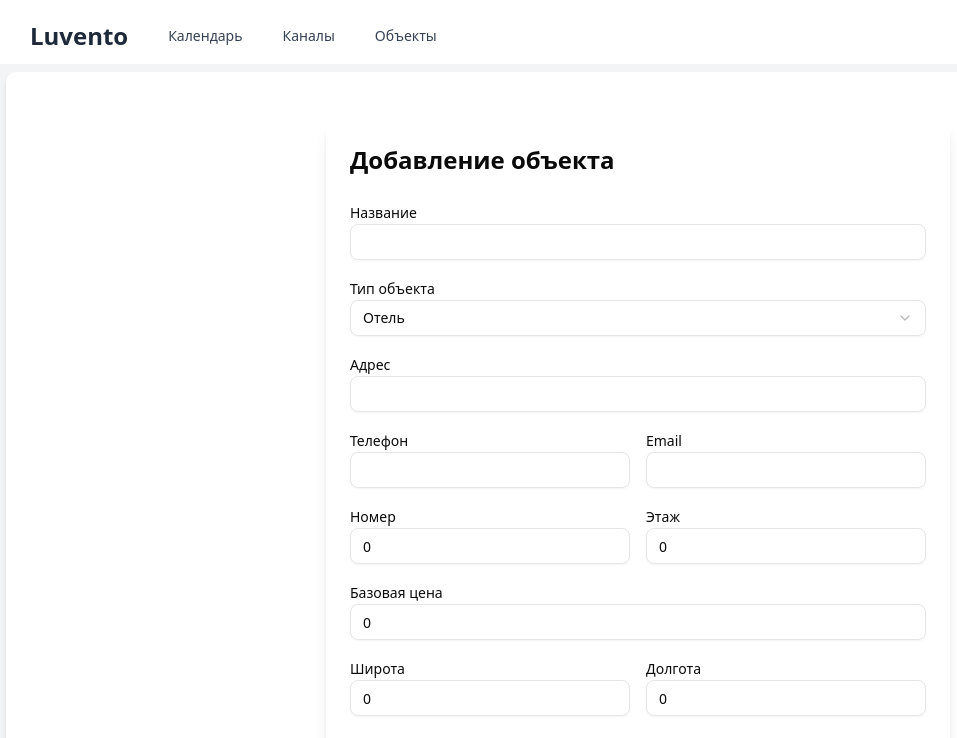
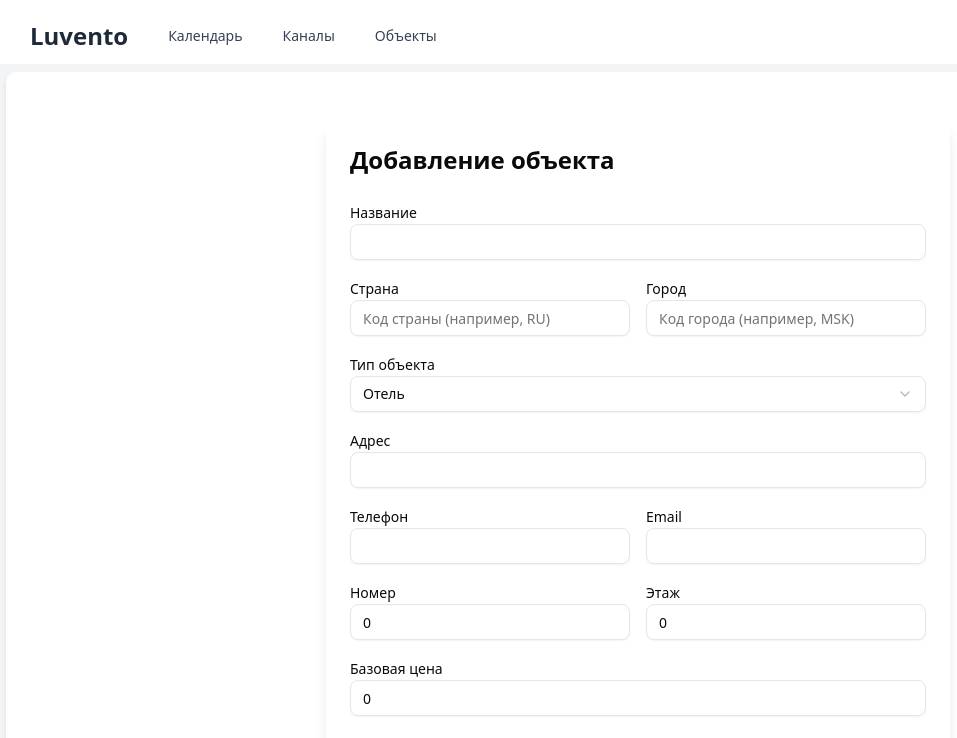
Before and after one commit to TheonAegor/luvento, a React (Vite) app: page /properties/new in a window 1280 px wide. Shown: the top 738 px of the page, without its empty margins (2-959 px from the left). Built offline with nearby package versions, Linux system fonts and the light colour scheme.

Commit message:
Dev v2 shadcn (#2)
* fix build errors

* pnpm install

---------

Co-authored-by: proskurin.egor <proskurin.egor@wildberries.work>

```diff
--- a/src/App.tsx
+++ b/src/App.tsx
@@ -10,7 +10,7 @@ import { useState } from 'react'
 import { Booking } from '@/types/booking'
 import { mockRooms } from "@/mocks/rooms.ts"
 import { mockBookings } from "@/mocks/bookings.ts"
-import { PropertyForm } from "@/components/property/propertyForm"
+import { PropertyForm } from "@/components/property/PropertyForm"
 import { Property, PropertyModel } from "@/types/property"
 // import Home from './pages/Home'
 // import Documentation from './pages/Documentation'
--- a/src/components/bookingTable/bookingTable.tsx
+++ b/src/components/bookingTable/bookingTable.tsx
@@ -1,6 +1,6 @@
 import { Table, TableBody, TableCell, TableRow } from "../ui/table";
 import { BookingTableHeader } from "./bookingTableHeader";
-import { useState, useEffect, useCallback, useRef } from "react";
+import { useState, useEffect, useRef } from "react";
 import { addMonths, endOfMonth, isToday, isWeekend } from "date-fns";
 import { startOfMonth, format, subMonths } from "date-fns";
 import { eachDayOfInterval } from "date-fns/eachDayOfInterval";
@@ -21,11 +21,10 @@ interface Selection {
 interface CalendarDayProps {
   date: Date;
   isSelected: boolean;
-  isToday: boolean;
   onClick: (date: Date) => void;
 }
 
-function CalendarDay({ date, isSelected, isToday, onClick }: CalendarDayProps) {
+function CalendarDay({ date, isSelected, onClick }: CalendarDayProps) {
   return (
     <TableCell className={`${isSelected ? 'bg-blue-500 text-white' : ''}`} onClick={() => onClick(date)}>
     </TableCell>
@@ -36,10 +35,9 @@ interface BookingTableProps {
   apartments: Property[];
   bookings: Booking[];
   onBookingCreate: (booking: Booking) => void;
-  onSelectionChange?: (selection: Selection) => void;
 }
 
-function BookingTable({ apartments, bookings, onBookingCreate, onSelectionChange }: BookingTableProps) {
+function BookingTable({ apartments, bookings, onBookingCreate }: BookingTableProps) {
   const [isSelecting, setIsSelecting] = useState(false);
   const [selection, setSelection] = useState<Selection | null>(null);
   const [isSheetOpen, setIsSheetOpen] = useState(false);
@@ -47,7 +45,7 @@ function BookingTable({ apartments, bookings, onBookingCreate, onSelectionChange
   const scrollRef = useHorizontalScroll(containerRef);
   const [bookingSelection, setBookingSelection] = useState<BookingSelection[] | null>(null);
 
-  const [dateRange, setDateRange] = useState(() => {
+  const [dateRange] = useState(() => {
     const today = defaultDateLib.today();
     return {
       start: startOfMonth(subMonths(today, 1)),
--- a/src/components/bookingTable/bookingTableHeader.tsx
+++ b/src/components/bookingTable/bookingTableHeader.tsx
@@ -1,6 +1,6 @@
 import { TableHead, TableHeader, TableRow } from "../ui/table";
 import { format, isWeekend, isFirstDayOfMonth } from 'date-fns';
-import { formatOptions, useTranslation } from '@/lib/i18n';
+import { useTranslation } from '@/lib/i18n';
 import { useLanguage } from '@/contexts/LanguageContext';
 import { Search } from "lucide-react";
 import { Input } from "@/components/ui/input";
@@ -12,9 +12,7 @@ interface BookingTableHeaderProps {
 export function BookingTableHeader({ interval }: BookingTableHeaderProps) {
     const { language } = useLanguage();
     const t = useTranslation(language);
-    const options = formatOptions(language);
 
-    window.__localeId__ = options.locale;
     // Группируем даты по месяцам
     const months = interval.reduce((acc, date) => {
         const monthKey = format(date, 'yyyy-MM');
--- a/src/components/property/propertyForm.tsx
+++ b/src/components/property/propertyForm.tsx
@@ -22,6 +22,8 @@ export function PropertyForm({ onSubmit, parentUUID }: PropertyFormProps) {
   const [formData, setFormData] = useState<Partial<Property>>({
     name: "",
     parent_uuid: parentUUID || "",
+    country_id: "",
+    city_id: "",
     address: "",
     phone: "",
     email: "",
@@ -83,6 +85,31 @@ export function PropertyForm({ onSubmit, parentUUID }: PropertyFormProps) {
               onChange={handleChange}
               required
             />
+          </div>
+
+          <div className="grid grid-cols-2 gap-4">
+            <div className="space-y-2">
+              <Label htmlFor="country_id">Страна</Label>
+              <Input
+                id="country_id"
+                name="country_id"
+                value={formData.country_id}
+                onChange={handleChange}
+                required
+                placeholder="Код страны (например, RU)"
+              />
+            </div>
+            <div className="space-y-2">
+              <Label htmlFor="city_id">Город</Label>
+              <Input
+                id="city_id"
+                name="city_id"
+                value={formData.city_id}
+                onChange={handleChange}
+                required
+                placeholder="Код города (например, MSK)"
+              />
+            </div>
           </div>
 
           <div className="space-y-2">
--- a/src/components/ui/navigation-menu.tsx
+++ b/src/components/ui/navigation-menu.tsx
@@ -59,10 +59,6 @@ function NavigationMenuItem({
 }
 
 const navigationMenuTriggerStyle = cva(
-  "group inline-flex h-9 w-max items-center justify-center rounded-md bg-background px-4 py-2 text-sm font-medium hover:bg-accent hover:text-accent-foreground focus:bg-accent focus:text-accent-foreground disabled:pointer-events-none disabled:opacity-50 data-[active=true]:bg-accent/50 data-[state=open]:bg-accent/50 data-[active=true]:text-accent-foreground ring-ring/10 dark:ring-ring/20 dark:outline-ring/40 outline-ring/50 transition-[color,box-shadow] focus-visible:ring-4 focus-visible:outline-1"
-)
-
-const navigationMenuTriggerStyleLight = cva(
   "group inline-flex h-9 w-max items-center justify-center rounded-md bg-background px-4 py-2 text-sm font-medium hover:bg-accent hover:text-accent-foreground focus:bg-accent focus:text-accent-foreground disabled:pointer-events-none disabled:opacity-50 data-[active=true]:bg-accent/50 data-[state=open]:bg-accent/50 data-[active=true]:text-accent-foreground ring-ring/10 dark:ring-ring/20 dark:outline-ring/40 outline-ring/50 transition-[color,box-shadow] focus-visible:ring-4 focus-visible:outline-1"
 )
 
--- a/src/pages/Properties.tsx
+++ b/src/pages/Properties.tsx
@@ -1,4 +1,4 @@
-import React from 'react';
+// import React from 'react';
 import { Property } from "@/types/property";
 
 interface PropertiesProps {
--- a/src/types/property.ts
+++ b/src/types/property.ts
@@ -14,6 +14,7 @@ export enum PropertyType {
 export interface Property {
   uuid: string;
   name: string;
+  parent_uuid?: string;
   country_id: string;
   city_id: string;
   address: string;
@@ -34,6 +35,7 @@ export interface Property {
 export class PropertyModel implements Property {
   uuid: string;
   name: string;
+  parent_uuid?: string;
   country_id: string;
   city_id: string;
   address: string;
@@ -53,6 +55,7 @@ export class PropertyModel implements Property {
   constructor(data: Partial<Property>) {
     this.uuid = data.uuid || crypto.randomUUID();
     this.name = data.name || '';
+    this.parent_uuid = data.parent_uuid || undefined;
     this.country_id = data.country_id || '';
     this.city_id = data.city_id || '';
     this.address = data.address || '';
@@ -81,6 +84,7 @@ export class PropertyModel implements Property {
     return {
       uuid: this.uuid,
       name: this.name,
+      parent_uuid: this.parent_uuid,
       country_id: this.country_id,
       city_id: this.city_id,
       address: this.address,
```
Also changed, not shown: 1 other file (tests, documents, lock files or other folders).
